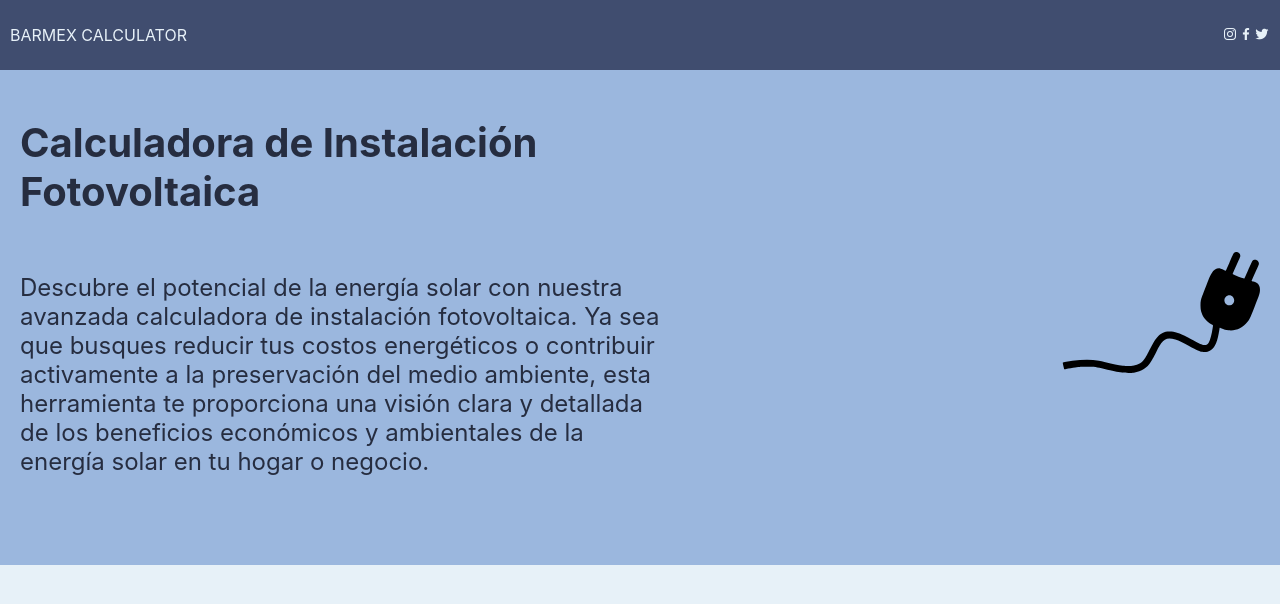
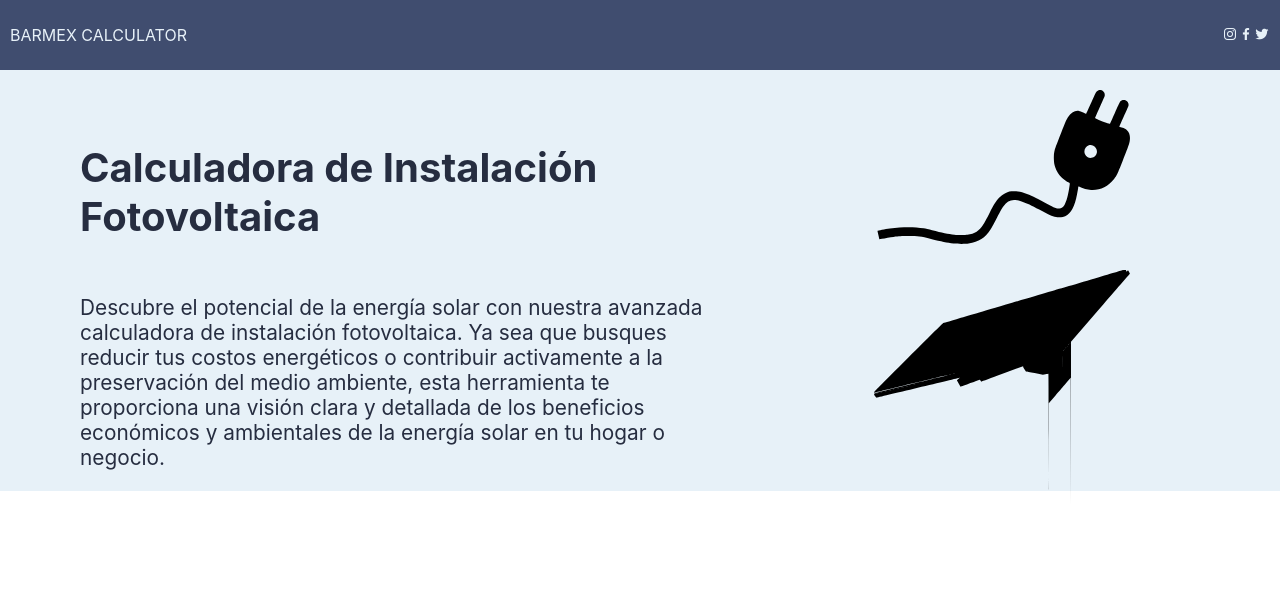
Before and after one commit to JesusVergara89/BarmexApp, a React (Vite) app: page / in a window 1280 px wide. Shown: the top 604 px of the page. Built offline with nearby package versions, Linux system fonts and the light colour scheme; a web font is replaced by a local one.

Commit message:
first changes in the css

```diff
--- a/src/components/Presentation.jsx
+++ b/src/components/Presentation.jsx
@@ -1,6 +1,7 @@
 import React from 'react'
 import '../styles/Presentation.css'
 import plug from '../assets/plug.svg'
+import eplug from '../assets/eplug.svg'
 
 const Presentation = () => {
     return (
@@ -11,7 +12,8 @@ const Presentation = () => {
                     Descubre el potencial de la energía solar con nuestra avanzada calculadora de instalación fotovoltaica. Ya sea que busques reducir tus costos energéticos o contribuir activamente a la preservación del medio ambiente, esta herramienta te proporciona una visión clara y detallada de los beneficios económicos y ambientales de la energía solar en tu hogar o negocio.
                 </p>
             </div>
-            <img src={plug} alt="plug" />
+            <img className='Presentation-img1' src={plug} alt="plug" />
+            <img className='Presentation-img2' src={eplug} alt="plug" />
         </article>
     )
 }
--- a/src/index.css
+++ b/src/index.css
@@ -25,7 +25,7 @@ body {
 
 .SolarApp {
   width: 100%;
-  height: 100vh;
+  height: 100%;
   display: flex;
   flex-direction: column;
   align-items: center;
--- a/src/styles/Presentation.css
+++ b/src/styles/Presentation.css
@@ -12,6 +12,7 @@
     --ship-cove-950: #262d40;
 }
 
+@media (1100px<width) {
     .Presentation {
         width: 100%;
         height: auto;
@@ -19,7 +20,6 @@
         align-items: center;
         justify-content: space-between;
         margin-top: 60px;
-    background-color: var(--ship-cove-400);
         position: relative;
     }
 
@@ -28,26 +28,89 @@
         height: 100%;
         display: flex;
         flex-direction: column;
-    padding: 20px;
+        padding-left: 80px;
         margin-top: 50px;
     }
 
-.Presentation-description h2{
+    .Presentation-description h2 {
         font-size: 2.5rem;
         color: var(--ship-cove-950);
         text-align: left;
         font-weight: bold;
     }
 
-.Presentation-description p{
-    font-size: 1.5rem;
+    .Presentation-description p {
+        font-size: 1.3rem;
         color: var(--ship-cove-950);
         text-align: left;
     }
 
 
-.Presentation img {
-    width: 200px;
+    .Presentation-img1 {
+        width: 20%;
         height: auto;
-    padding-right: 20px;
+        position: absolute;
+        right: 150PX;
+        top: 30px;
     }
+
+    .Presentation-img2 {
+        width: 20%;
+        height: auto;
+        position: absolute;
+        right: 150PX;
+        top: 210px;
+    }
+}
+
+@media (700px < width<=1100px) {
+    .Presentation {
+        width: 100%;
+        height: auto;
+        display: flex;
+        align-items: center;
+        justify-content: space-between;
+        margin-top: 60px;
+        position: relative;
+    }
+
+    .Presentation-description {
+        width: 50%;
+        height: auto;
+        display: flex;
+        flex-direction: column;
+        padding-left: 50px;
+        margin-top: 50px;
+    }
+
+    .Presentation-description h2 {
+        font-size: 2.5rem;
+        color: var(--ship-cove-950);
+        text-align: left;
+        font-weight: bold;
+    }
+
+    .Presentation-description p {
+        all: unset;
+        font-size: 1.3rem;
+        color: var(--ship-cove-950);
+        text-align: left;
+    }
+
+
+    .Presentation-img1 {
+        width: 30%;
+        height: auto;
+        position: absolute;
+        right: 50PX;
+        top: 30px;
+    }
+
+    .Presentation-img2 {
+        width: 30%;
+        height: auto;
+        position: absolute;
+        right: 50PX;
+        top: 210px;
+    }
+}
```
Also changed, not shown: src/assets/eplug.svg (added). Lines whose indentation alone changed are shown as unchanged.
